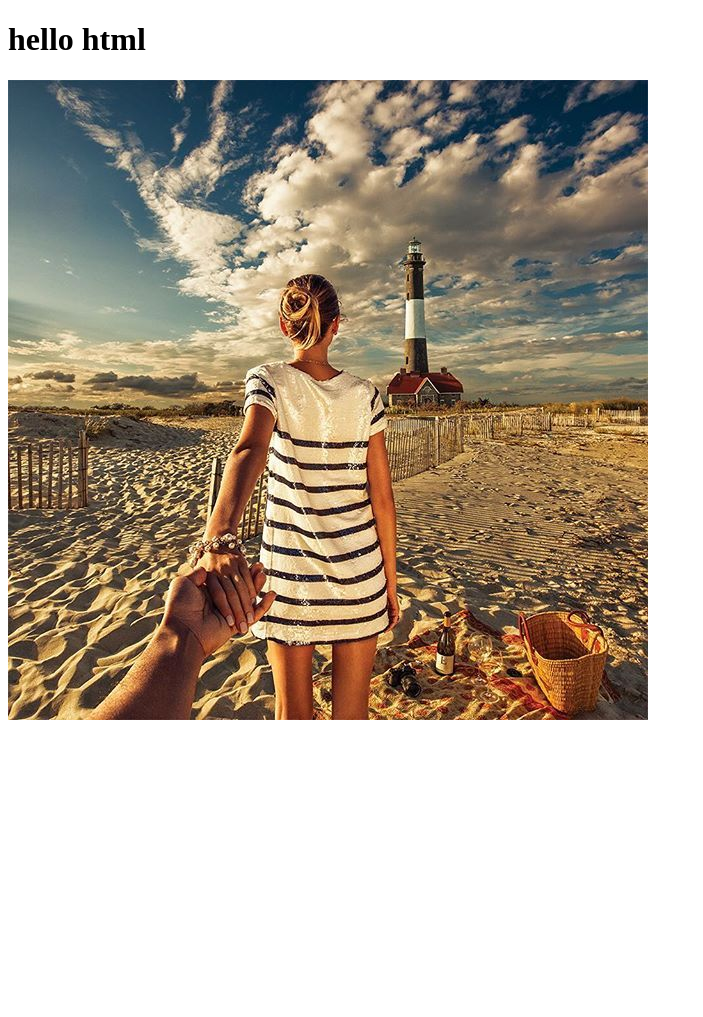
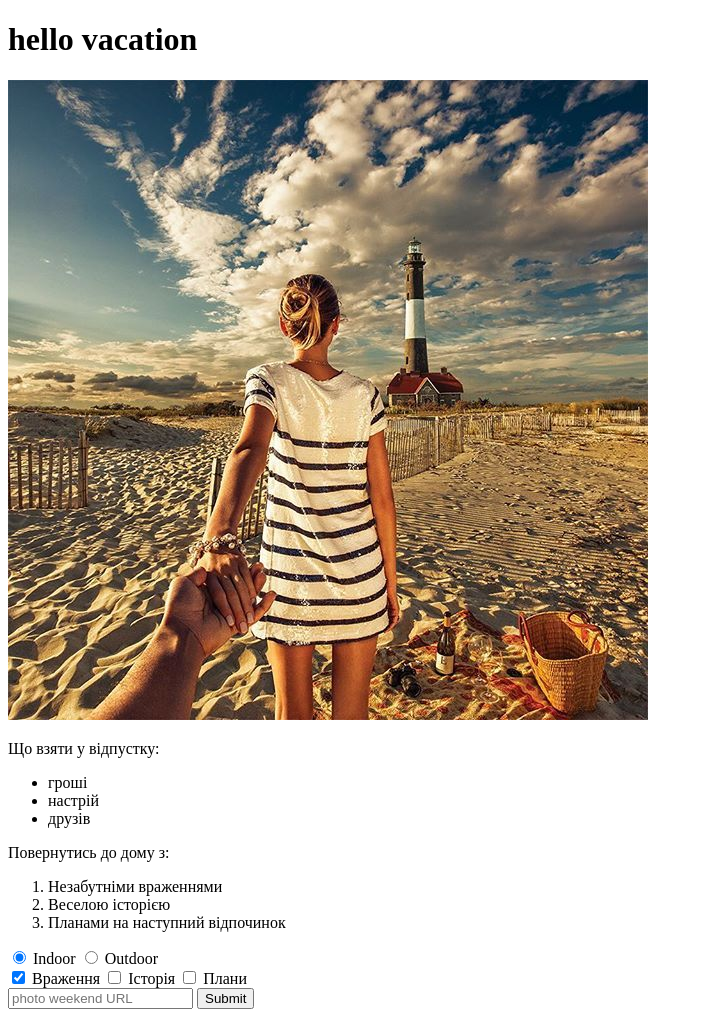
Before and after one commit to Kharkhalis/html-2022, a plain HTML site: page index.html in a window 1280 px wide. Shown: the whole page, without its empty margins (0-703 px from the left). Before the commit the page ends 800 px from the top, so only its background shows below. Drawn offline with Linux system fonts and the light colour scheme.

Commit message:
add tegs

```diff
--- a/index.html
+++ b/index.html
@@ -7,7 +7,29 @@
     <title>Document</title>
 </head>
 <body>
- <h1>hello html</h1>
+
+  </form>
+</main>
+ <h1>hello vacation</h1>
  <img src="img/see.jpg" alt="view">
 </body>
+<p>Що взяти у відпустку:</p>
+<ul>
+  <li>гроші</li>
+  <li>настрій</li>
+  <li>друзів</li>
+</ul>
+<p>Повернутись до дому з:</p>
+<ol>
+  <li>Незабутніми враженнями</li>
+  <li>Веселою історією</li>
+  <li>Планами на наступний відпочинок</li>
+</ol>
+<label for="indoor"><input id="indoor" type="radio" name="indoor-outdoor" value="indoor" checked> Indoor</label>
+<label for="outdoor"><input id="outdoor" type="radio" name="indoor-outdoor" value="outdoor"> Outdoor</label><br>
+<label for="Враження"><input id="враження" type="checkbox" name="personality" value="враження" checked> Враження</label>
+<label for="Історії"><input id="історії" type="checkbox" name="personality" value="історії"> Історія</label>
+<label for="Плани"><input id="плани" type="checkbox" name="personality" value="плани"> Плани</label><br>
+<input type="text" placeholder="photo weekend URL" required>
+<button type="submit">Submit</button>
 </html>
```
